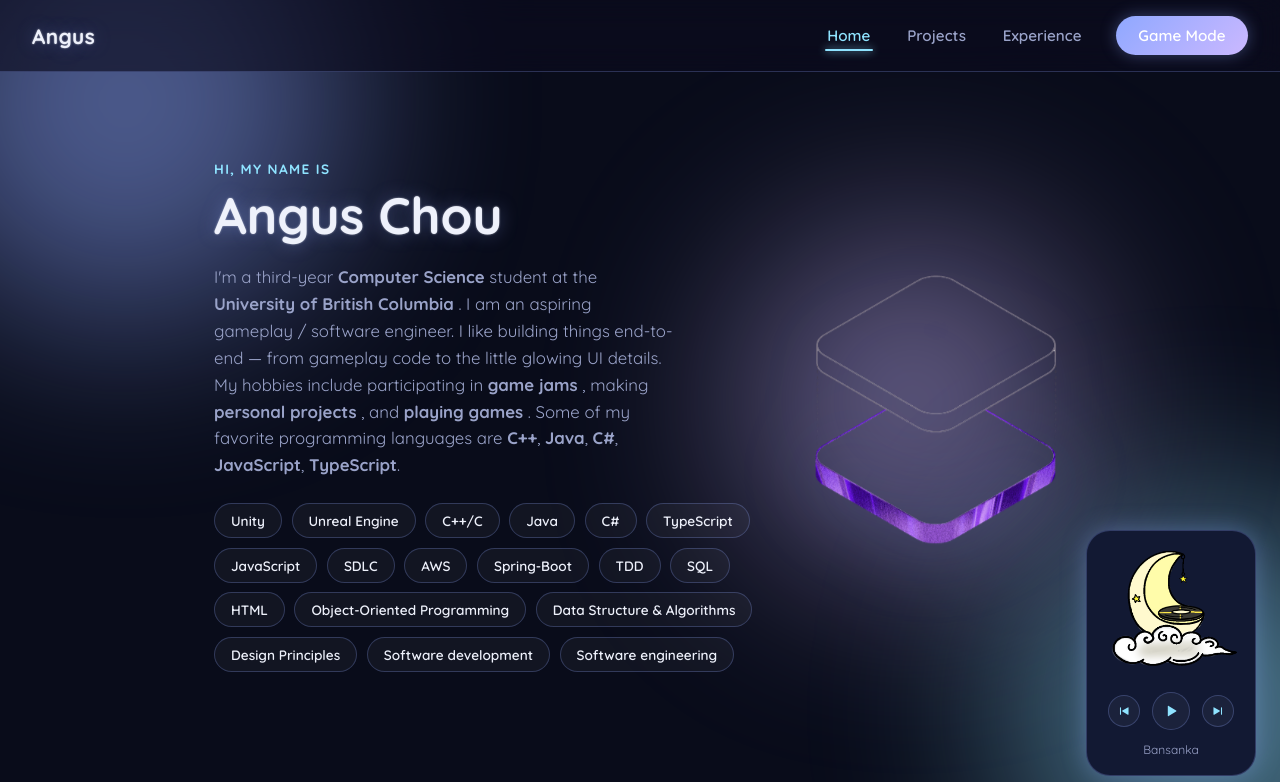
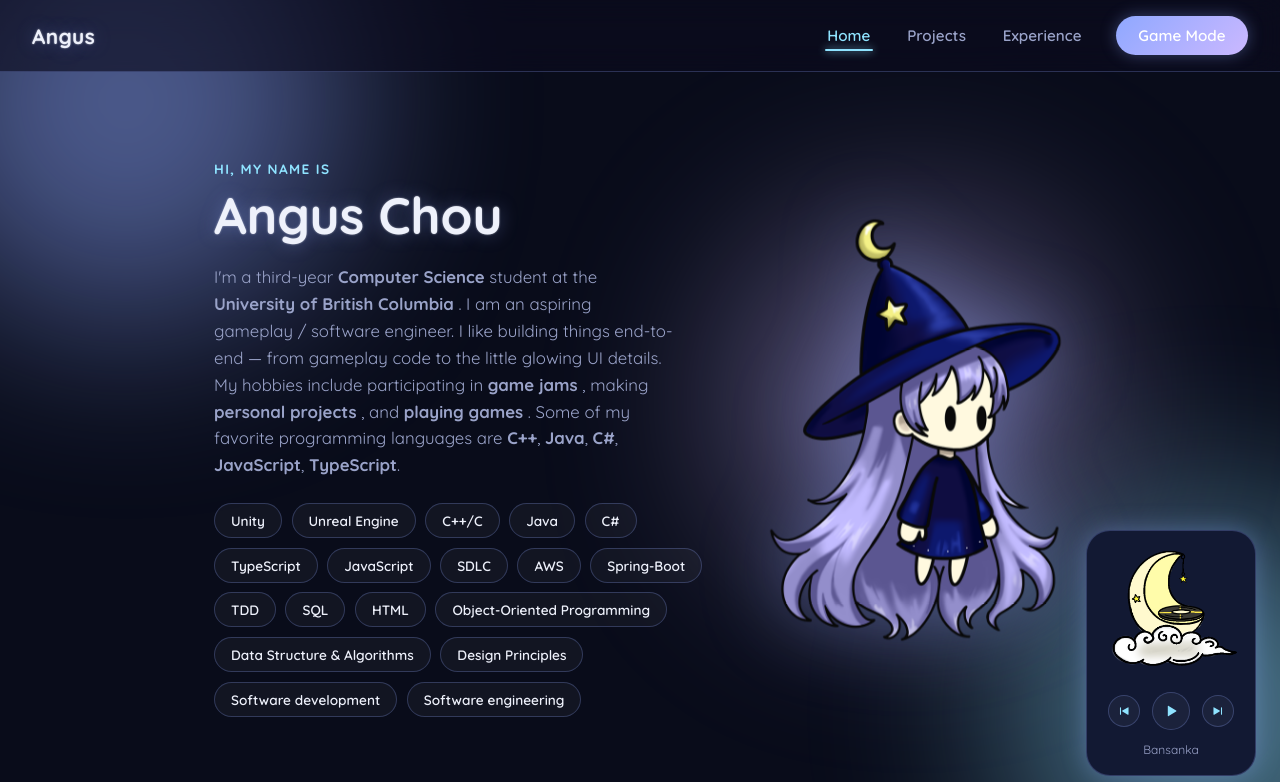
Before and after one commit to tsuki9355/My-Website, a React (Vite) app: page / in a window 1280 px wide. Shown: the top 782 px of the page. Built offline with nearby package versions, Linux system fonts and the light colour scheme.

Commit message:
Added Lumi to the home page

```diff
--- a/src/pages/HomePage.css
+++ b/src/pages/HomePage.css
@@ -48,8 +48,9 @@
 }
 
 .hero-image {
-  width: 260px;
+  width: 300px;
   max-width: 40vw;
+  height: auto;
   filter: drop-shadow(0 0 40px var(--accent-moon-soft));
 }
 
--- a/src/pages/HomePage.tsx
+++ b/src/pages/HomePage.tsx
@@ -1,4 +1,3 @@
-import heroImage from "../assets/hero.png";
 import "./HomePage.css";
 
 const Skills = [
@@ -53,8 +52,8 @@ function HomePage() {
         </div>
         <img
           className="hero-image hero-image-float"
-          src={heroImage}
-          alt="A glowing purple floating platform illustration"
+          src="/Lumi-hero.png"
+          alt="Lumi, a chibi witch with long lavender hair and a starry blue hat"
         />
       </div>
     </section>
```
Also changed, not shown: public/Lumi-hero.png (added), public/Lumi.png (added).
